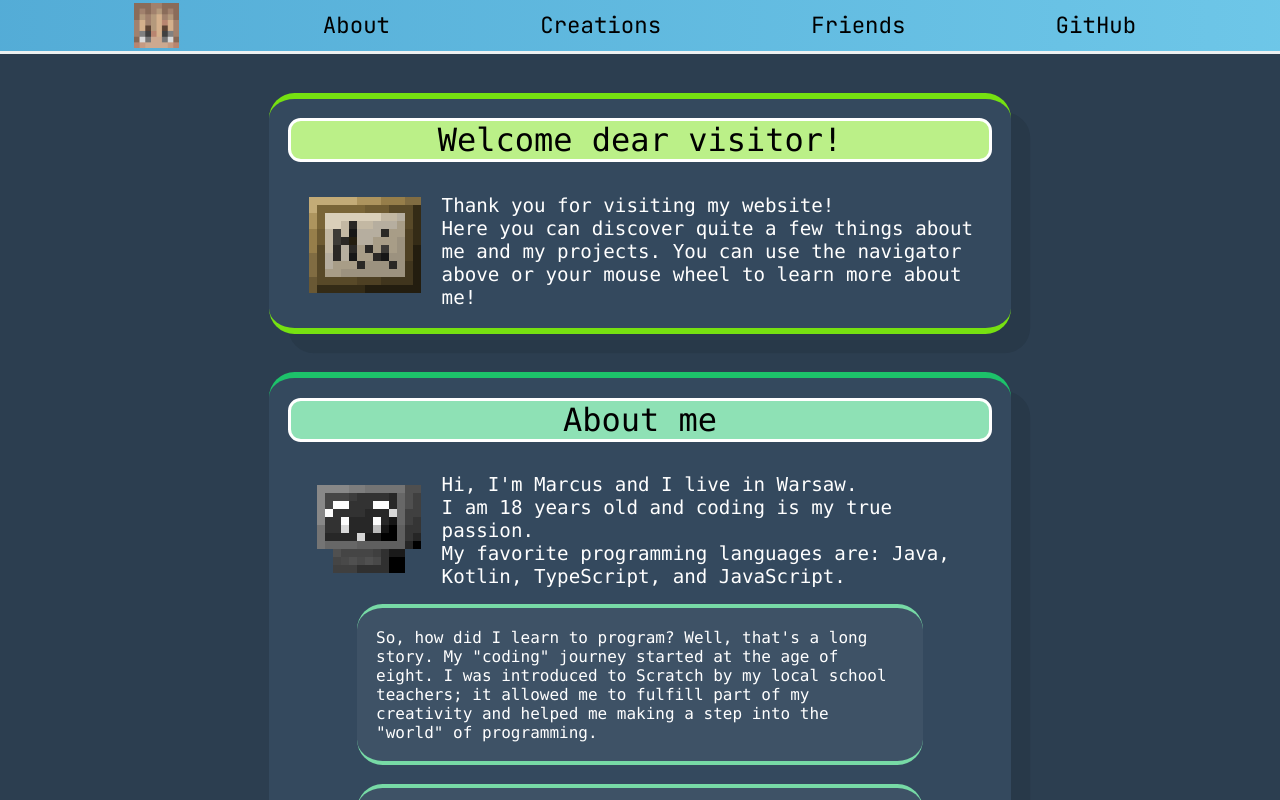
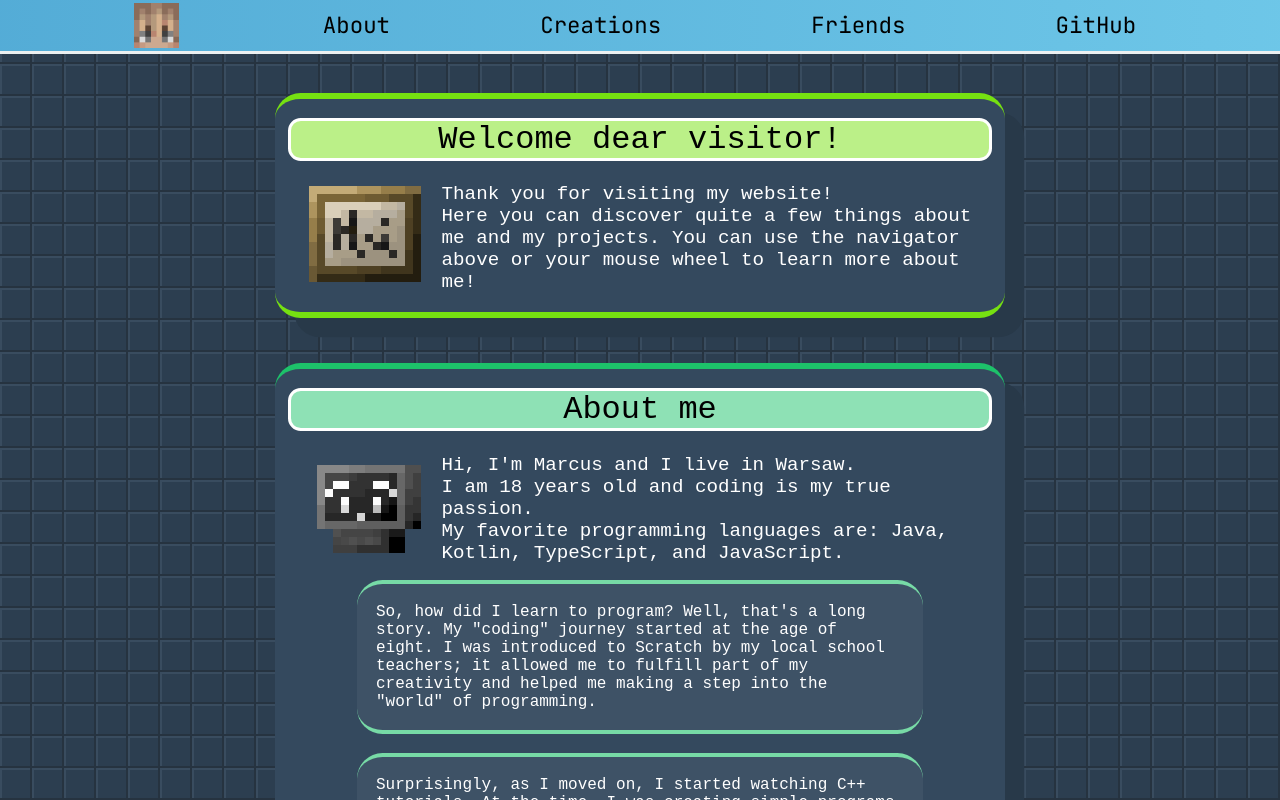
Before and after one commit to MarcusSlover/marcusslover.github.io, a React (Create React App) app: page / in a window 1280 px wide. Shown: the top 800 px of the page. Built offline with nearby package versions, Linux system fonts and the light colour scheme.

Commit message:
+ background * changes

```diff
--- a/src/components/main/body/Friends.tsx
+++ b/src/components/main/body/Friends.tsx
@@ -30,7 +30,7 @@ const Friends = () => {
     return <>
         <TextParent id={"friends"}
                     title={"My Friends"}
-                    color={"#1180e1"}
+                    color={"#116fe1"}
                     img={"turtle"}
                     side={"left"}>
             As I love my friends very much, I've decided to make a spot for them here on my website.
--- a/src/components/style/App.css
+++ b/src/components/style/App.css
@@ -1,14 +1,14 @@
 /*
  * Copyright (c) 2021, MarcusSlover All rights reserved.
  */
-
 * {
     margin: 0;
     padding: 0;
 }
 
 html, body, #root {
-    background: #2c3e50;
+    background-image: url("./img/tile.png");
+    background-repeat: repeat;
     height: 100%;
 
     -webkit-touch-callout: none;
--- a/src/components/style/Text.css
+++ b/src/components/style/Text.css
@@ -8,7 +8,7 @@
 
     color: white;
     font-size: 1.5vmax;
-    font-family: Consolas, monospace;
+    font-family: "JetBrains Mono Light", monospace;
 
     border-block-style: solid;
     border-block-width: 0.5vmax;
@@ -16,8 +16,8 @@
     border-radius: 2vmax;
     box-shadow: 1.5vmax 1.5vmax #283949;
 
-    margin: 3vmax auto auto;
-    padding: 1.5vmax 1.5vmax 0.5vmax;
+    margin: 3vmax auto 3.5vmax;
+    padding: 1.5vmax 1vmax 0.5vmax;
     width: 55%;
 }
 
@@ -52,12 +52,12 @@
 
 .text-box:hover {
     transform: scale(1.05);
-    box-shadow: 1vmax 1vmax #283949;
+    box-shadow: 0.75vmax 0.75vmax rgba(40, 57, 73, 0.5);
 }
 
 .text .body {
     display: flex;
-    margin-top: 1.5vmax;
+    margin-top: 0.75vmax;
 }
 
 .text .description {
@@ -101,7 +101,7 @@
 
 .text .section:hover {
     transform: scale(1.05);
-    box-shadow: 1vmax 1vmax #283949;
+    box-shadow: 0.75vmax 0.75vmax rgba(40, 57, 73, 0.5);
 }
 
 .text .section .info {
```
Also changed, not shown: src/components/style/img/tile.png (added).
